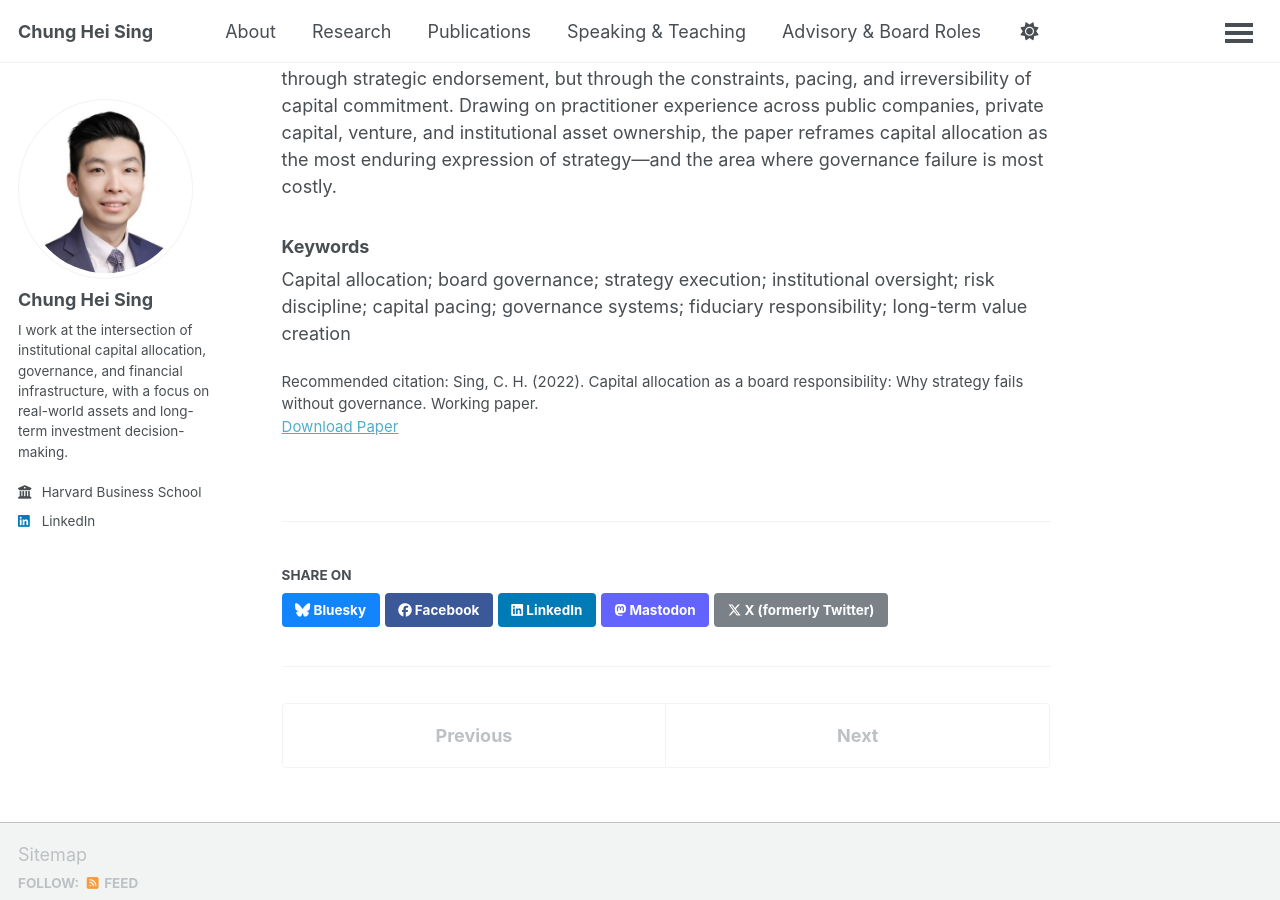
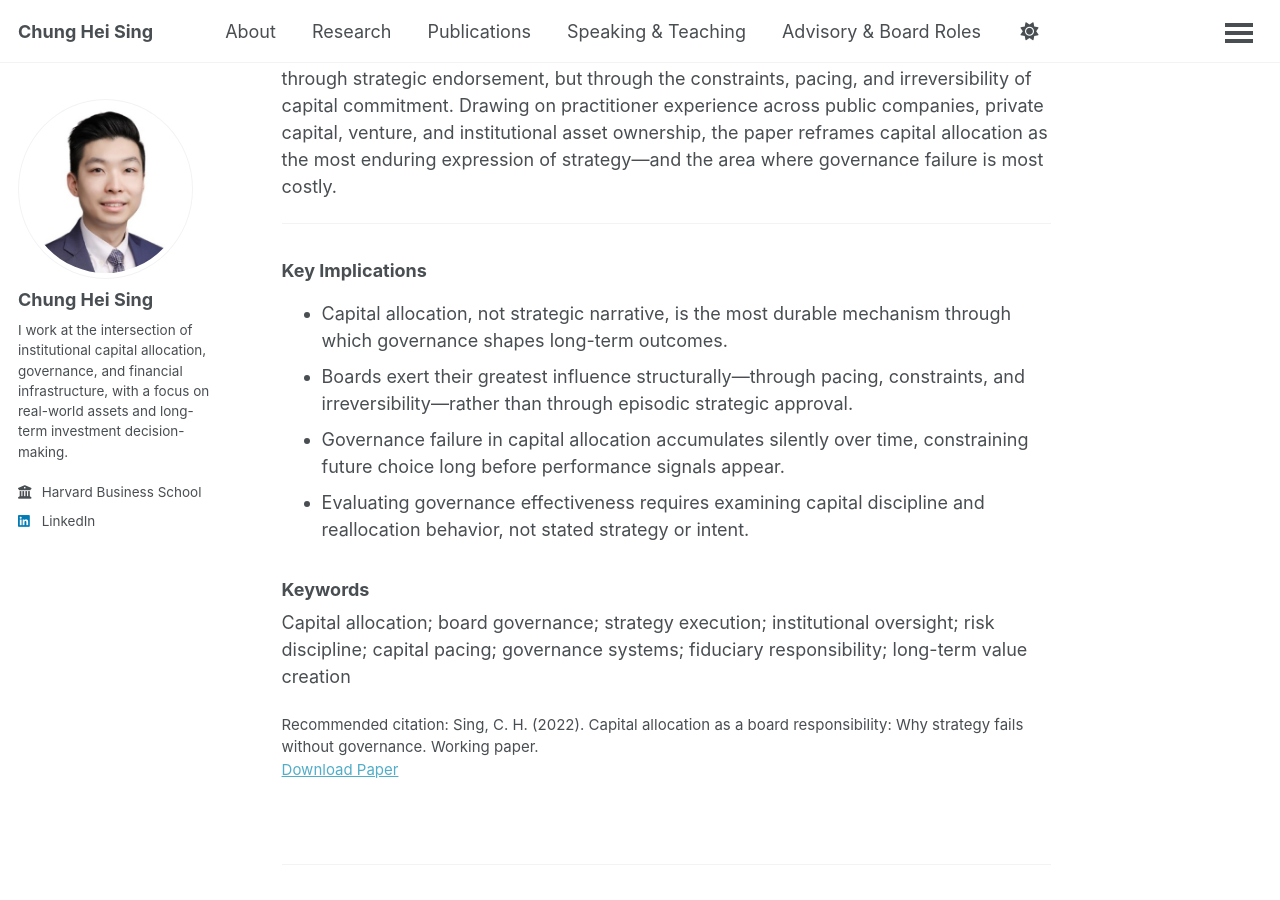
Before and after one commit to chungheising/chungheising.github.io, a Jekyll site: the page built from _publications/2022_06_Capital_Allocation_as_a_Board_Responsibility.md, in a window 1280 px wide and 900 px high, scrolled down 362 px. Built offline with Jekyll 4.4.1, drawn with Linux system fonts in a browser that asks for light colours; a script bundle is joined from its source files by our own code; library files that are not in the unit come from our copies.

Commit message:
Update and rename 2022_06_Capital-Allocation-as-a-Board-Responsibility.md to 2022_06_Capital_Allocation_as_a_Board_Responsibility.md

```diff
--- a/_publications/2022_06_Capital-Allocation-as-a-Board-Responsibility.md
+++ b/_publications/2022_06_Capital_Allocation_as_a_Board_Responsibility.md
@@ -18,6 +18,15 @@ Organizations commonly treat strategy as the primary driver of outcomes and capi
 
 This paper argues that capital allocation is not a managerial or technical function, but a core governance responsibility. Boards and institutional owners shape outcomes not through strategic endorsement, but through the constraints, pacing, and irreversibility of capital commitment. Drawing on practitioner experience across public companies, private capital, venture, and institutional asset ownership, the paper reframes capital allocation as the most enduring expression of strategy—and the area where governance failure is most costly.
 
+---
+
+### Key Implications
+- Capital allocation, not strategic narrative, is the most durable mechanism through which governance shapes long-term outcomes.
+- Boards exert their greatest influence structurally—through pacing, constraints, and irreversibility—rather than through episodic strategic approval.
+- Governance failure in capital allocation accumulates silently over time, constraining future choice long before performance signals appear.
+- Evaluating governance effectiveness requires examining capital discipline and reallocation behavior, not stated strategy or intent.
+
+
 ### Keywords
 
 Capital allocation; board governance; strategy execution; institutional oversight; risk discipline; capital pacing; governance systems; fiduciary responsibility; long-term value creation
```
